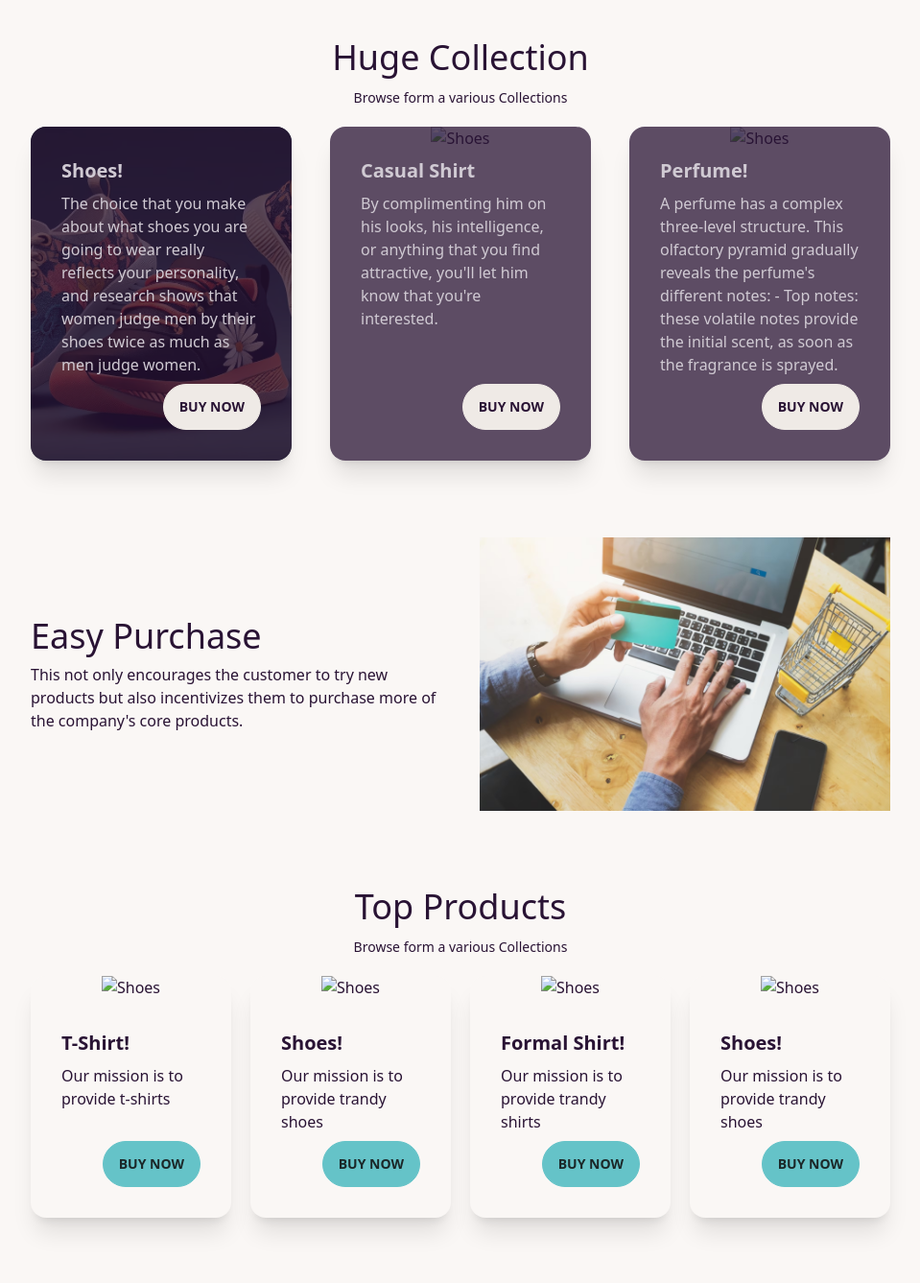
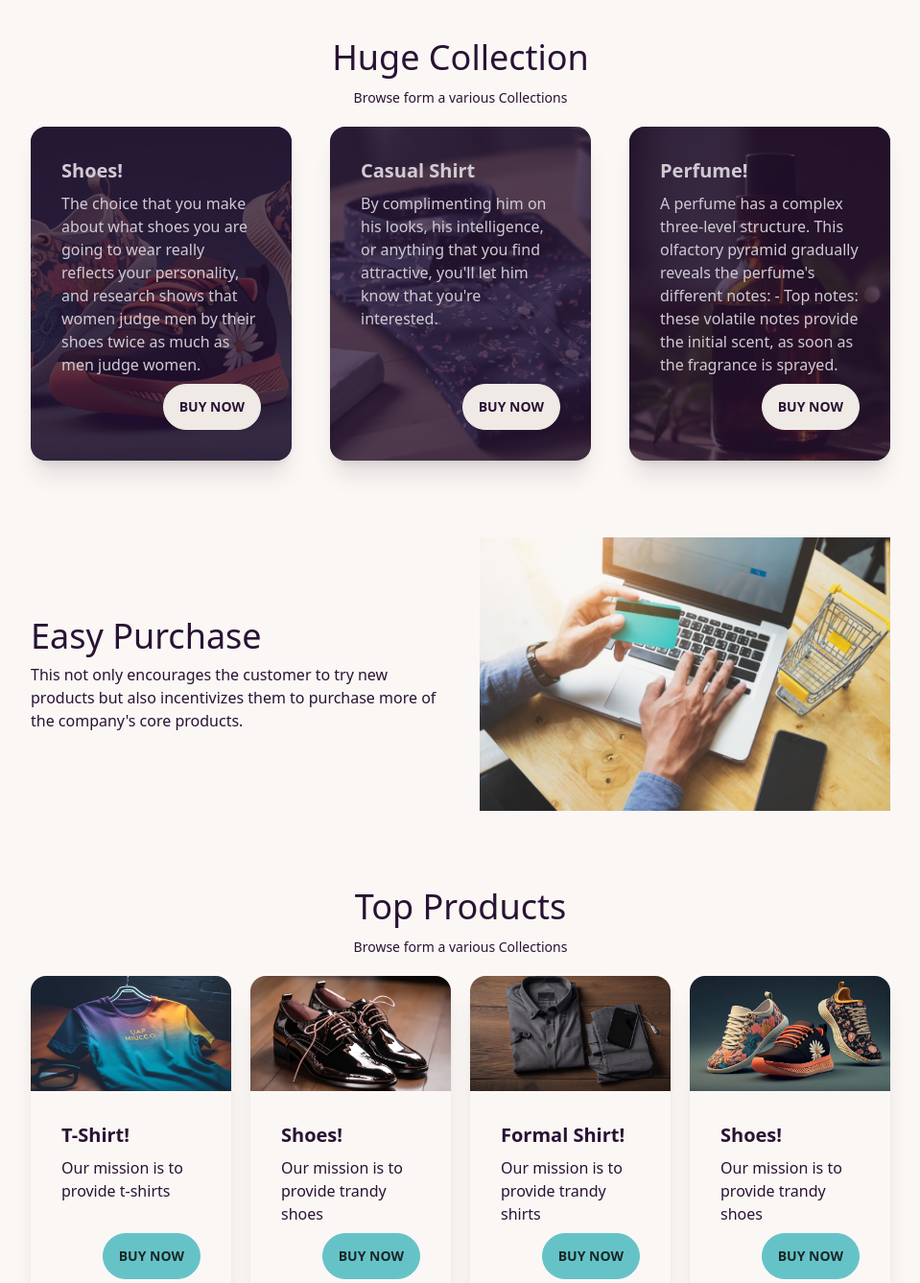
Before and after one commit to iftekharmahmud25/website-daisy-ui, a plain HTML site: page index.html in a window 1280 px wide. Shown: the part 820-2157 px from the top of the page at 96% size, without its empty margins (160-1119 px from the left). Drawn offline with nearby package versions, Linux system fonts and the light colour scheme; the site is published under a folder, as on GitHub Pages, so addresses that start at the root find nothing.

Commit message:
fix the problem

```diff
--- a/index.html
+++ b/index.html
@@ -101,7 +101,7 @@
                     </div>
                   </div>
                   <div class="card  bg-base-100 shadow-xl image-full">
-                    <figure><img src="/images/elegant-businessman-shirt-wooden-desk-stack-generated-by-ai_188544-34678.avif" alt="Shoes" /></figure>
+                    <figure><img src="./images/elegant-businessman-shirt-wooden-desk-stack-generated-by-ai_188544-34678.avif" alt="Shoes" /></figure>
                     <div class="card-body">
                       <h2 class="card-title">Casual Shirt</h2>
                       <p>By complimenting him on his looks, his intelligence, or anything that you find attractive, you'll let him know that you're interested. </p>
@@ -111,7 +111,7 @@
                     </div>
                   </div>
                   <div class="card  bg-base-100 shadow-xl image-full">
-                    <figure><img src="/images/perfume.avif" alt="Shoes" /></figure>
+                    <figure><img src="./images/perfume.avif" alt="Shoes" /></figure>
                     <div class="card-body">
                       <h2 class="card-title">Perfume!</h2>
                       <p>A perfume has a complex three-level structure. This olfactory pyramid gradually reveals the perfume's different notes: - Top notes: these volatile notes provide the initial scent, as soon as the fragrance is sprayed.</p>
@@ -148,7 +148,7 @@
              <div class="grid sm:grid-cols-2 md:grid-cols-3 lg:grid-cols-4 gap-5">
               <!-- card -->
               <div class="card  bg-base-100 shadow-xl">
-                <figure><img src="/images/blue-yellow-t-shirt-wooden-hanger-generated-by-ai_188544-42185.avif" alt="Shoes" /></figure>
+                <figure><img src="./images/blue-yellow-t-shirt-wooden-hanger-generated-by-ai_188544-42185.avif" alt="Shoes" /></figure>
                 <div class="card-body">
                   <h2 class="card-title">T-Shirt!</h2>
                   <p>Our mission is to provide t-shirts</p>
@@ -158,7 +158,7 @@
                 </div>
               </div>
               <div class="card  bg-base-100 shadow-xl">
-                <figure><img src="/images/shiny-black-leather-shoes-exude-modern-luxury-generated-by-ai_188544-36154.avif" alt="Shoes" /></figure>
+                <figure><img src="./images/shiny-black-leather-shoes-exude-modern-luxury-generated-by-ai_188544-36154.avif" alt="Shoes" /></figure>
                 <div class="card-body">
                   <h2 class="card-title">Shoes!</h2>
                   <p>Our mission is to provide trandy shoes</p>
@@ -168,7 +168,7 @@
                 </div>
               </div>
               <div class="card  bg-base-100 shadow-xl">
-                <figure><img src="/images/elegant-businessman-attire-hangs-modern-closet-generated-by-ai_188544-15312.avif" alt="Shoes" /></figure>
+                <figure><img src="./images/elegant-businessman-attire-hangs-modern-closet-generated-by-ai_188544-15312.avif" alt="Shoes" /></figure>
                 <div class="card-body">
                   <h2 class="card-title">Formal Shirt!</h2>
                   <p>Our mission is to provide trandy shirts</p>
@@ -178,7 +178,7 @@
                 </div>
               </div>
               <div class="card  bg-base-100 shadow-xl">
-                <figure><img src="/images/shoes.avif" alt="Shoes" /></figure>
+                <figure><img src="./images/shoes.avif" alt="Shoes" /></figure>
                 <div class="card-body">
                   <h2 class="card-title">Shoes!</h2>
                   <p>Our mission is to provide trandy shoes</p>
```
